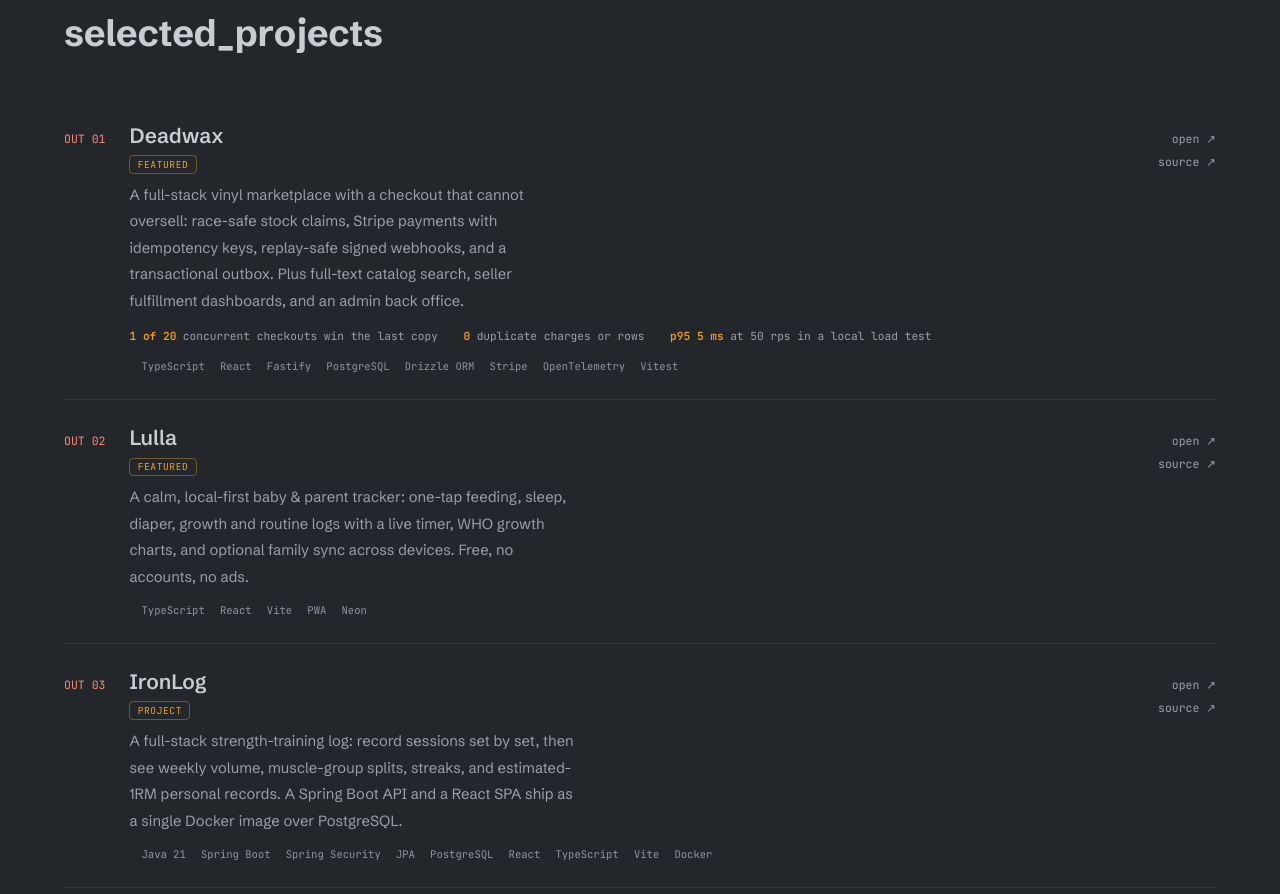
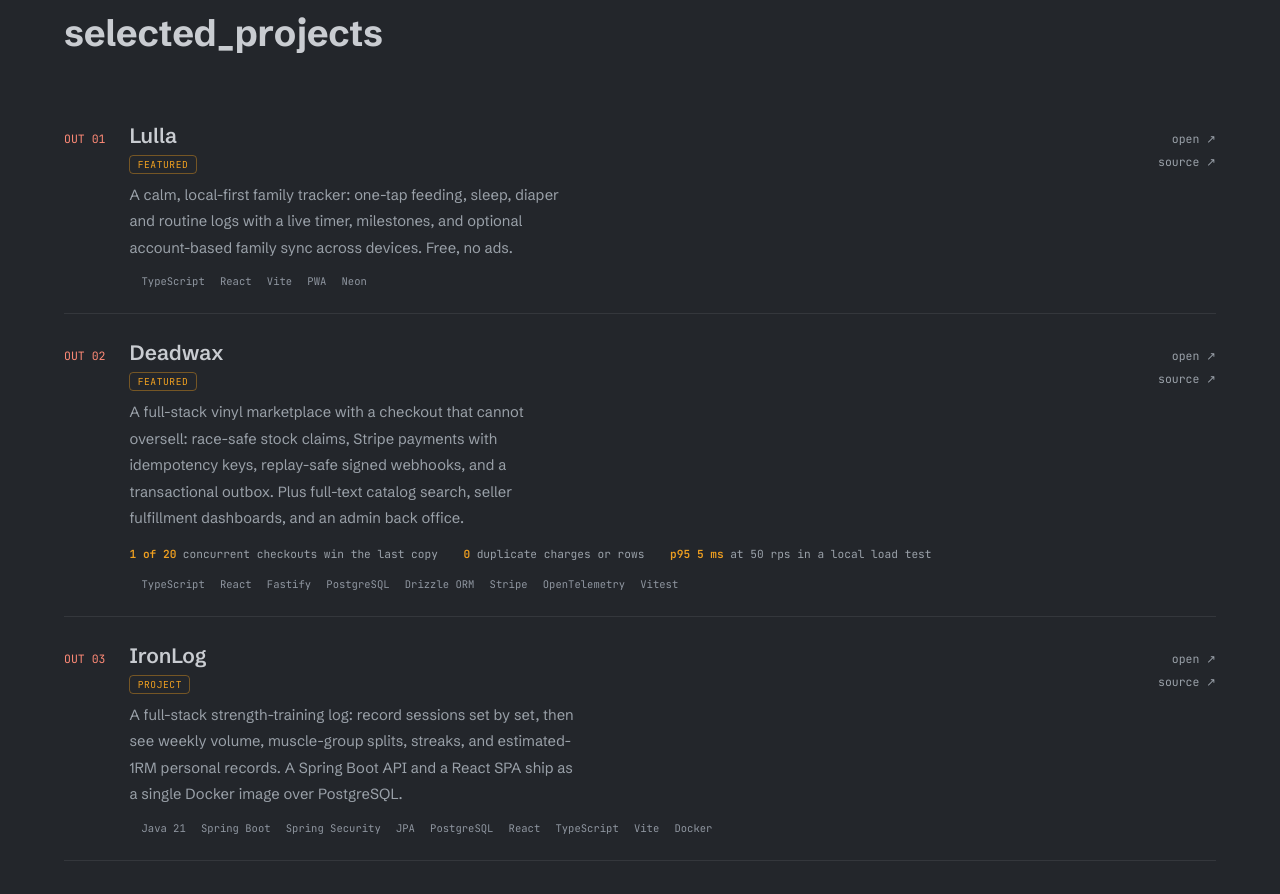
Before and after one commit to cycoconutz/new-portfolio, a React (Vite) app: page / in a window 1280 px wide. Shown: the part 2780-3674 px from the top of the page. Built offline with nearby package versions, Linux system fonts and the light colour scheme; no server answers.

Commit message:
Update resume (Lulla, Deadwax, IronLog), list Lulla first and correct its description

```diff
--- a/src/App.jsx
+++ b/src/App.jsx
@@ -14,7 +14,7 @@ import ResumeModal from "./components/ResumeModal";
 // RESUME_VERSION is bumped by hand whenever public/resume.pdf is replaced.
 // The ?v= query busts the CDN/browser cache so recruiters always
 // get the current file even though the path stays stable.
-const RESUME_VERSION = "1.4.6";
+const RESUME_VERSION = "1.4.7";
 const RESUME_HREF = `${import.meta.env.BASE_URL}resume.pdf?v=${RESUME_VERSION}`;
 const EMAIL = "johndyates@gmail.com";
 const LINKEDIN_URL = "https://www.linkedin.com/in/john-d-yates/";
--- a/src/data.js
+++ b/src/data.js
@@ -1,7 +1,19 @@
 export const projects = [
   {
+    id: "lulla",
+    num: "01",
+    title: "Lulla",
+    tag: "featured",
+    desc: "A calm, local-first family tracker: one-tap feeding, sleep, diaper and routine logs with a live timer, milestones, and optional account-based family sync across devices. Free, no ads.",
+    tech: ["TypeScript", "React", "Vite", "PWA", "Neon"],
+    // Verified: package.json (react-router-dom, tailwindcss, zustand, recharts, vitest, @testing-library/react, dexie).
+    skills: ["typescript", "react", "react-router", "vite", "tailwind", "zustand", "recharts", "pwa", "indexeddb", "postgresql", "sql", "vitest", "rtl", "html-css"],
+    live: "https://lulla.dev/landing/",
+    repo: "https://github.com/cycoconutz/lulla",
+  },
+  {
     id: "deadwax",
-    num: "01",
+    num: "02",
     title: "Deadwax",
     tag: "featured",
     desc: "A full-stack vinyl marketplace with a checkout that cannot oversell: race-safe stock claims, Stripe payments with idempotency keys, replay-safe signed webhooks, and a transactional outbox. Plus full-text catalog search, seller fulfillment dashboards, and an admin back office.",
@@ -16,18 +28,6 @@ export const projects = [
     skills: ["typescript", "react", "react-router", "tanstack-query", "vite", "nodejs", "fastify", "zod", "postgresql", "sql", "drizzle-orm", "stripe", "opentelemetry", "vitest", "html-css"],
     live: "https://deadwax-exee.onrender.com/",
     repo: "https://github.com/cycoconutz/deadwax",
-  },
-  {
-    id: "lulla",
-    num: "02",
-    title: "Lulla",
-    tag: "featured",
-    desc: "A calm, local-first baby & parent tracker: one-tap feeding, sleep, diaper, growth and routine logs with a live timer, WHO growth charts, and optional family sync across devices. Free, no accounts, no ads.",
-    tech: ["TypeScript", "React", "Vite", "PWA", "Neon"],
-    // Verified: package.json (react-router-dom, tailwindcss, zustand, recharts, vitest, @testing-library/react, dexie).
-    skills: ["typescript", "react", "react-router", "vite", "tailwind", "zustand", "recharts", "pwa", "indexeddb", "postgresql", "sql", "vitest", "rtl", "html-css"],
-    live: "https://lulla.dev/landing/",
-    repo: "https://github.com/cycoconutz/lulla",
   },
   {
     id: "ironlog",
```
Also changed, not shown: 1 other file (tests, documents, lock files or other folders).
